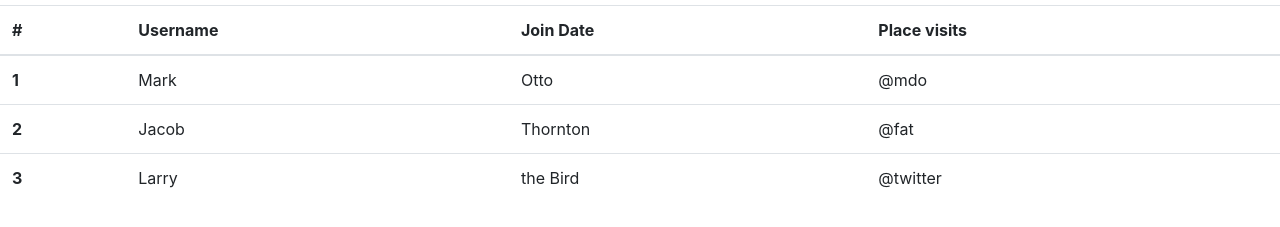
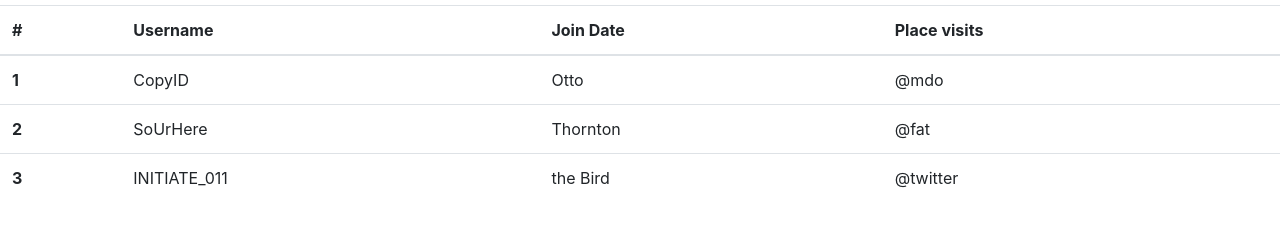
Before and after one commit to CopyID/Intro-VEBR, a plain HTML site: page index.html in a window 1280 px wide. Shown: the part 51-278 px from the top of the page. Drawn offline with nearby package versions, Linux system fonts and the light colour scheme.

Commit message:
Testing for school!

```diff
--- a/index.html
+++ b/index.html
@@ -24,19 +24,19 @@
         <tbody>
           <tr>
             <th scope="row">1</th>
-            <td>Mark</td>
+            <td>CopyID</td>
             <td>Otto</td>
             <td>@mdo</td>
           </tr>
           <tr>
             <th scope="row">2</th>
-            <td>Jacob</td>
+            <td>SoUrHere</td>
             <td>Thornton</td>
             <td>@fat</td>
           </tr>
           <tr>
             <th scope="row">3</th>
-            <td>Larry</td>
+            <td>INITIATE_011</td>
             <td>the Bird</td>
             <td>@twitter</td>
           </tr>
```
